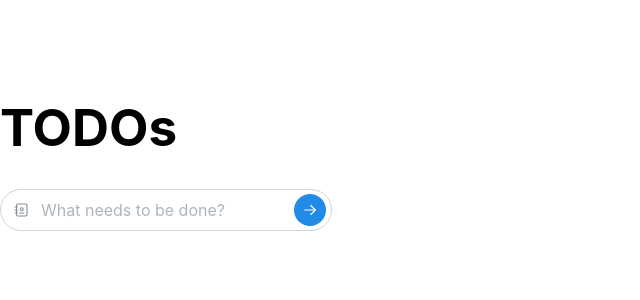
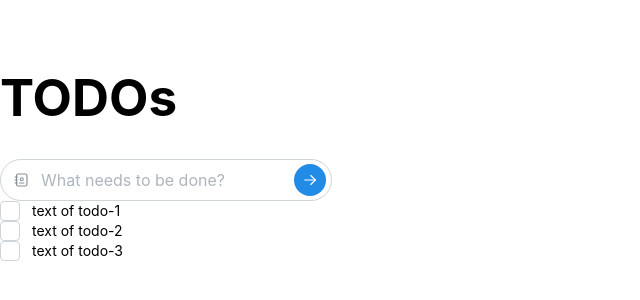
Before and after one commit to oleg-butko/vite-react-ts-gh-pages, a React (Vite) app: page / in a window 1280 px wide. Shown: the part 252-552 px from the top of the page, without its empty margins (0-640 px from the left). Built offline with nearby package versions, Linux system fonts and the light colour scheme.

Commit message:
add basic static list of todos

```diff
--- a/src/App.tsx
+++ b/src/App.tsx
@@ -2,14 +2,20 @@
 import { MantineProvider } from '@mantine/core'
 import '@mantine/core/styles.css'
 import './App.css'
-// import { InputWithButton } from '@/components/InputWithButton'
-import { InputWithButton } from 'components/InputWithButton'
+import type { Todo } from '@/types/todo'
+import { Todos } from 'components/Todos'
+
+const DATA: Todo[] = [
+	{ id: 'todo-1', text: 'text of todo-1', completed: false },
+	{ id: 'todo-2', text: 'text of todo-2', completed: false },
+	{ id: 'todo-3', text: 'text of todo-3', completed: false }
+]
 
 function App() {
 	return (
 		<MantineProvider>
 			<h1>TODOs</h1>
-			<InputWithButton />
+			<Todos data={DATA} />
 		</MantineProvider>
 	)
 }
--- /dev/null
+++ b/src/components/Todos/index.tsx
@@ -0,0 +1,38 @@
+// import { useState, useRef, useEffect } from 'react'
+import { useState } from 'react'
+import type { Todo } from '@/types/todo'
+import { Checkbox } from '@mantine/core'
+import { InputWithButton } from 'components/InputWithButton'
+
+export function Todos({ data }: { data: Todo[] }) {
+	const [todosList, setTodosList] = useState(data)
+
+	const toggleCompleted = (id: string) => {
+		console.log(id)
+		const updated = todosList.map((todo) => {
+			if (id === todo.id) {
+				return { ...todo, completed: !todo.completed }
+			}
+			return todo
+		})
+		setTodosList(updated)
+	}
+
+	return (
+		<>
+			<InputWithButton />
+
+			{todosList.map((todo: Todo) => (
+				<Checkbox
+					id={todo.id}
+					key={todo.id}
+					label={todo.text}
+					checked={todo.completed}
+					onChange={(event) =>
+						toggleCompleted(event.currentTarget.id)
+					}
+				/>
+			))}
+		</>
+	)
+}
--- /dev/null
+++ b/src/types/todo.ts
@@ -0,0 +1,5 @@
+export type Todo = {
+	id: string
+	text: string
+	completed: boolean
+}
```
Also changed, not shown: 1 other file (tests, documents, lock files or other folders).
